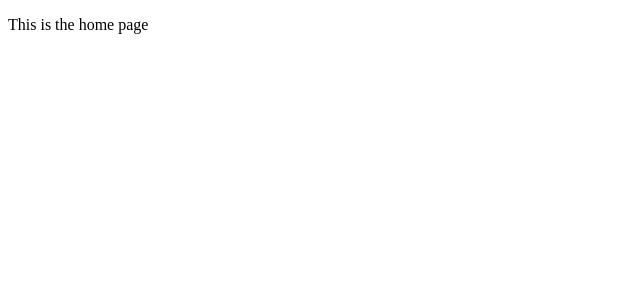
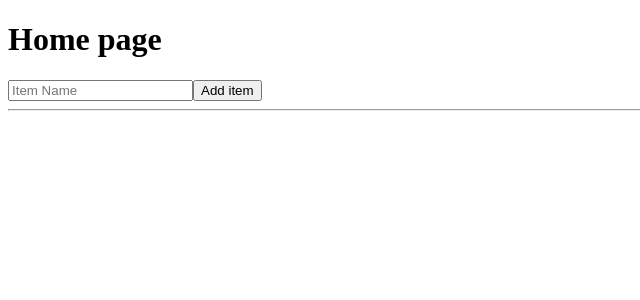
Before and after one commit to Pleopleq/inventory-system, a React (Create React App) app in the folder client/: page / in a window 1280 px wide. Shown: the top 300 px of the page, without its empty margins (0-640 px from the left). Built offline with nearby package versions, Linux system fonts and the light colour scheme.

Commit message:
Add basic redux setup using TS

```diff
--- a/client/package.json
+++ b/client/package.json
@@ -12,8 +12,10 @@
     "@types/react-dom": "^17.0.10",
     "react": "^17.0.2",
     "react-dom": "^17.0.2",
+    "react-redux": "^7.2.6",
     "react-router-dom": "^5.3.0",
     "react-scripts": "4.0.3",
+    "redux": "^4.1.2",
     "typescript": "^4.4.4",
     "web-vitals": "^1.1.2"
   },
--- /dev/null
+++ b/client/src/components/AddItemInput.tsx
@@ -0,0 +1,33 @@
+import React, { ChangeEvent } from "react";
+
+interface IItemInputProps {
+  addItem(item: string): void;
+}
+
+const AddItemInput: React.FC<IItemInputProps> = ({ addItem }) => {
+  const [item, setItem] = React.useState("");
+
+  const onUpdateItem = (event: ChangeEvent<HTMLInputElement>) => {
+    setItem(event.target.value);
+  };
+
+  const onAddItem = () => {
+    addItem(item);
+    setItem("");
+  };
+
+  return (
+    <div>
+      <input
+        onChange={onUpdateItem}
+        value={item}
+        type='text'
+        name='item'
+        placeholder='Item Name'
+      />
+      <button onClick={onAddItem}>Add item</button>
+    </div>
+  );
+};
+
+export default AddItemInput;
--- a/client/src/index.tsx
+++ b/client/src/index.tsx
@@ -1,11 +1,15 @@
 import React from "react";
 import ReactDOM from "react-dom";
 import Application from "./Application";
+import { Provider } from "react-redux";
 import reportWebVitals from "./reportWebVitals";
+import { store } from "./redux/store";
 
 ReactDOM.render(
   <React.StrictMode>
-    <Application></Application>
+    <Provider store={store}>
+      <Application></Application>
+    </Provider>
   </React.StrictMode>,
   document.getElementById("root")
 );
--- a/client/src/pages/Home.tsx
+++ b/client/src/pages/Home.tsx
@@ -1,12 +1,37 @@
 import React, { useEffect } from "react";
 import IPage from "../interfaces/Page";
 import logging from "../config/logging";
+import AddItemInput from "../components/AddItemInput";
+import { useDispatch, useSelector } from "react-redux";
+import { ItemsState } from "../redux/itemsReducer";
+import { addItem } from "../redux/actions";
 
 const HomePage: React.FunctionComponent<IPage> = (props) => {
+  const items = useSelector<ItemsState, ItemsState["items"]>(
+    (state) => state.items
+  );
+  const dispatch = useDispatch();
+
+  const addItemDispatch = (item: string) => {
+    dispatch(addItem(item));
+  };
+
   useEffect(() => {
     logging.info(`Loading ${props.name}`);
   }, [props.name]);
-  return <p>This is the home page</p>;
+
+  return (
+    <>
+      <h1>Home page</h1>
+      <AddItemInput addItem={addItemDispatch}></AddItemInput>
+      <hr />
+      <ul>
+        {items.map((item) => {
+          return <li key={item}>{item}</li>;
+        })}
+      </ul>
+    </>
+  );
 };
 
 export default HomePage;
--- /dev/null
+++ b/client/src/redux/actions.ts
@@ -0,0 +1,6 @@
+export type ActionReducer = { type: "ADD_ITEM"; payload: string };
+
+export const addItem = (item: string): ActionReducer => ({
+  type: "ADD_ITEM",
+  payload: item,
+});
--- /dev/null
+++ b/client/src/redux/itemsReducer.ts
@@ -0,0 +1,22 @@
+import { ActionReducer } from "./actions";
+
+export interface ItemsState {
+  items: string[];
+}
+
+const initialState = {
+  items: [],
+};
+
+export const itemsReducer = (
+  state: ItemsState = initialState,
+  action: ActionReducer
+) => {
+  switch (action.type) {
+    case "ADD_ITEM": {
+      return { ...state, items: [...state.items, action.payload] };
+    }
+    default:
+      return state;
+  }
+};
--- /dev/null
+++ b/client/src/redux/store.ts
@@ -0,0 +1,4 @@
+import { createStore } from "redux";
+import { itemsReducer } from "./itemsReducer";
+
+export const store = createStore(itemsReducer);
```
Also changed, not shown: 1 other file (tests, documents, lock files or other folders).
